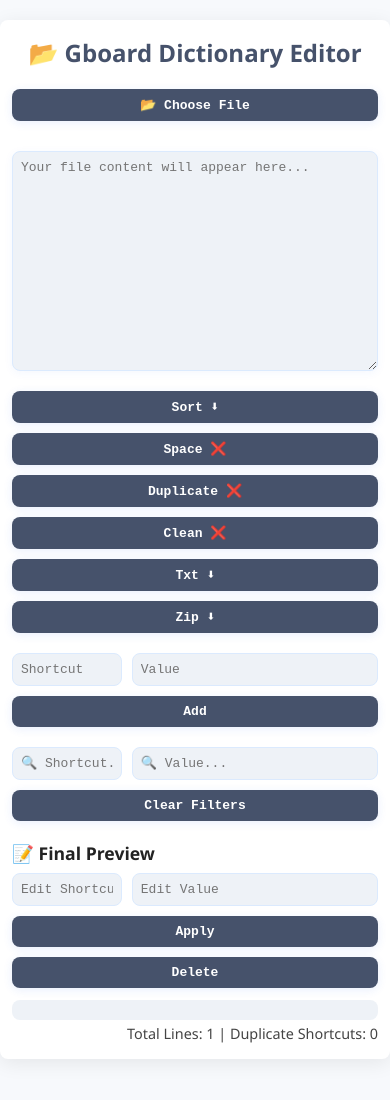
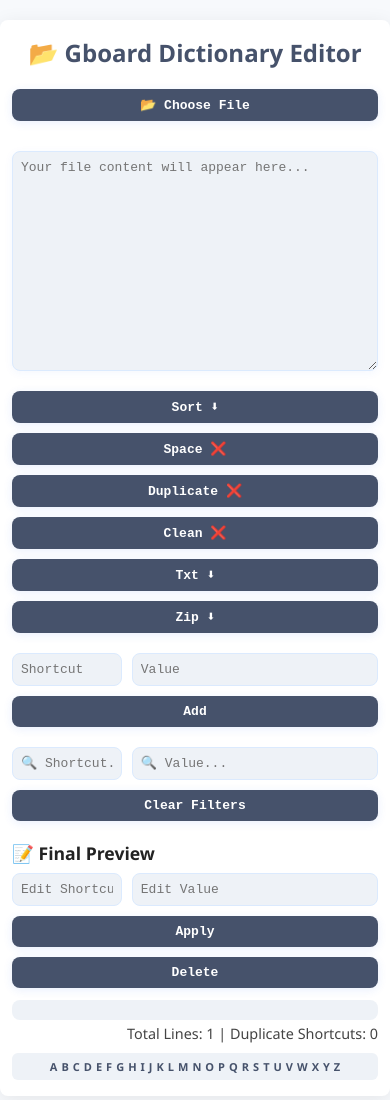
Before and after one commit to ismaailnahid/gboard, a plain HTML site: page index.html in a window 390 px wide. Before the commit the page ends 1079 px from the top, so only its background shows below. Drawn offline with nearby package versions, Linux system fonts and the light colour scheme.

Commit message:
Update index.html

```diff
--- a/index.html
+++ b/index.html
@@ -247,6 +247,42 @@
 
 
         #preview .shortcut[data-prefix="a"]{ color: #ff4500; font-weight:700; }
+/* Alphabet Bar নিচে বসানোর জন্য */
+#alphabetBar {
+  display: flex;
+  flex-wrap: wrap;
+  justify-content: center;
+  gap: 6px;
+  margin-top: 10px;
+  padding: 8px;
+  background: #eef2f7;
+  border-radius: 6px;
+}
+
+#alphabetBar span {
+  font-size: 13px;
+  font-weight: 600;
+  color: #46526b;
+  cursor: pointer;
+  transition: 0.2s;
+  user-select: none;
+}
+
+#alphabetBar span:hover {
+  color: #1742a0;
+  transform: scale(1.2);
+}
+
+/* ছোট screen এ responsive */
+@media (max-width: 600px) {
+  #alphabetBar {
+    gap: 4px;
+    padding: 6px;
+  }
+  #alphabetBar span {
+    font-size: 11px;
+  }
+}
 
     </style>
 </head>
@@ -296,6 +332,7 @@
             </div>
             <div id="preview"></div>
             <div id="stats"></div>
+<div id="alphabetBar"></div>
 
             <datalist id="shortcutSuggestions"></datalist>
             <datalist id="valueSuggestions"></datalist>
@@ -364,7 +401,10 @@ function updatePreview() {
 
     let dup = 0;
     for(let k in counts) if(counts[k] > 1) dup += counts[k] - 1;
-    stats.textContent = `Total Lines: ${lines.length} | Duplicate Shortcuts: ${dup}`;
+
+    // ✅ Stats update with selected line number
+    const lineNumberText = selectedIndex >= 0 ? `Line Number: ${selectedIndex + 1} | ` : '';
+    stats.textContent = `${lineNumberText}Total Lines: ${lines.length} | Duplicate Shortcuts: ${dup}`;
 
     updateEditableFields();
 
@@ -634,6 +674,42 @@ window.addEventListener('keydown', e => {
 
 
     </script>
+<script>
+    // Alphabet Bar তৈরি করা
+const alphabetBar = document.getElementById("alphabetBar");
+const letters = "ABCDEFGHIJKLMNOPQRSTUVWXYZ".split("");
+letters.forEach(letter => {
+  const span = document.createElement("span");
+  span.textContent = letter;
+  span.addEventListener("click", () => jumpToLetter(letter.toLowerCase()));
+  alphabetBar.appendChild(span);
+});
+
+function jumpToLetter(letter) {
+  for (let i = 0; i < preview.children.length; i++) {
+    const sc = preview.children[i].querySelector(".shortcut")?.textContent.toLowerCase();
+    if (sc && sc.startsWith(letter)) {
+      preview.scrollTo({
+        top: preview.children[i].offsetTop - preview.offsetTop,
+        behavior: "smooth"
+      });
+      preview.children[i].classList.add("selected");
+      selectedIndex = i;
+      updateEditableFields();
+      break;
+    }
+  }
+}
+
+
+
+
+
+
+
+
+
+</script>
 
 </body>
 
```
